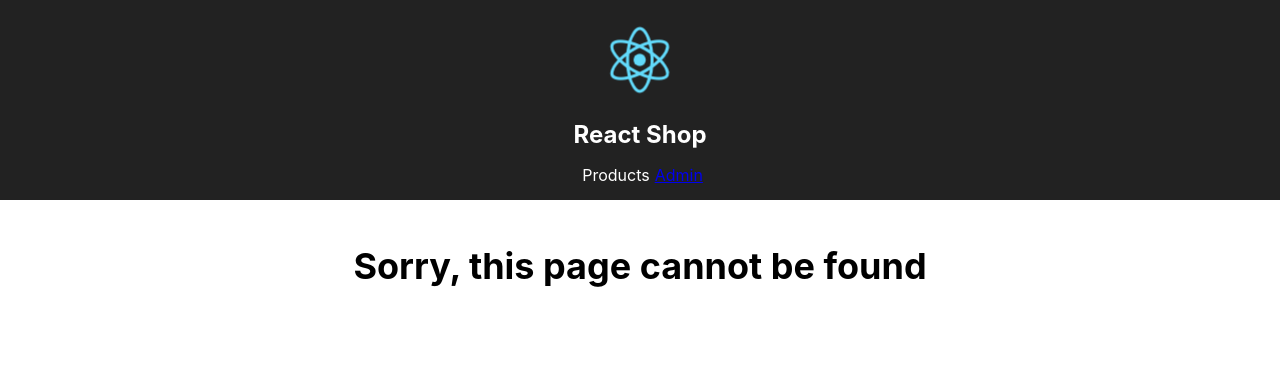
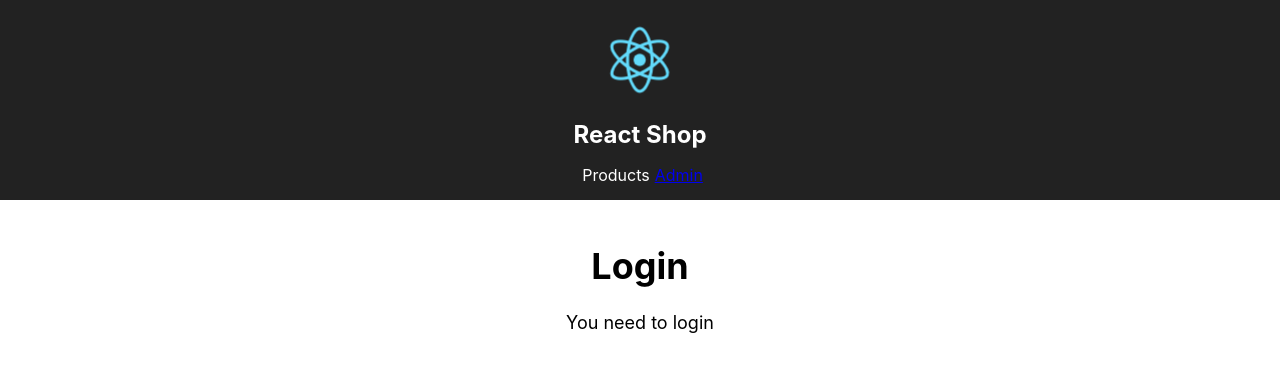
Before and after one commit to miguelquispe/reactshop, a React (Create React App) app: page /login in a window 1280 px wide. Shown: the top 372 px of the page. Built offline with nearby package versions, Linux system fonts and the light colour scheme.

Commit message:
Redirect and Conditional Redirect

```diff
--- /dev/null
+++ b/src/LoginPage.tsx
@@ -0,0 +1,12 @@
+import * as React from 'react';
+
+const LoginPage: React.FC = () => {
+  return (
+    <div className="page-container">
+      <h1>Login</h1>
+      <p>You need to login</p>
+    </div>
+  )
+}
+
+export default LoginPage;
--- a/src/Routes.tsx
+++ b/src/Routes.tsx
@@ -1,20 +1,27 @@
 import * as React from 'react';
-import { BrowserRouter as Router, Route, Switch } from 'react-router-dom';
+import { BrowserRouter as Router, Route, Switch, Redirect } from 'react-router-dom';
 import ProductsPage from './ProductsPage';
 import AdminPage from './AdminPage';
 import Header from './Header';
 import ProductPage from './ProductPage';
 import NotFoundPage from './NotFoundPage';
+import LoginPage from './LoginPage';
 
 const Routes: React.FC = () => {
+  const [loggedIn, setLoggedIn] = React.useState(false);
+
   return (
     <Router>
       <div>
         <Header />
         <Switch>
+          <Redirect exact={true} from="/" to="/products" />
           <Route exact={true} path="/products" component={ProductsPage} />
           <Route path="/products/:id" component={ProductPage} />
-          <Route path="/admin" component={AdminPage} />
+          <Route path="/admin">
+            {loggedIn ? <AdminPage /> : <Redirect to="/login" />}
+          </Route>
+          <Route path="/login" component={LoginPage} />
           <Route component={NotFoundPage} />
         </Switch>
       </div>
```
